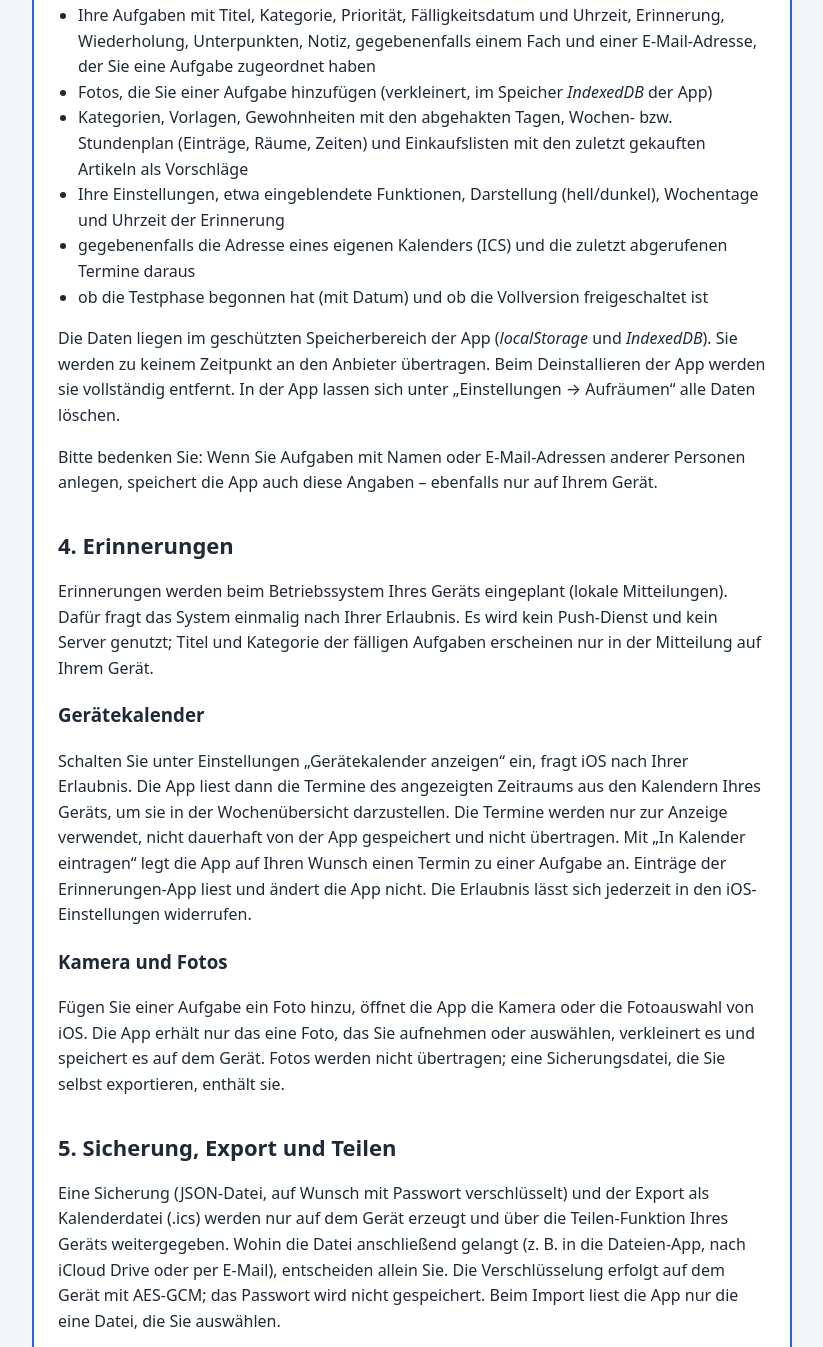
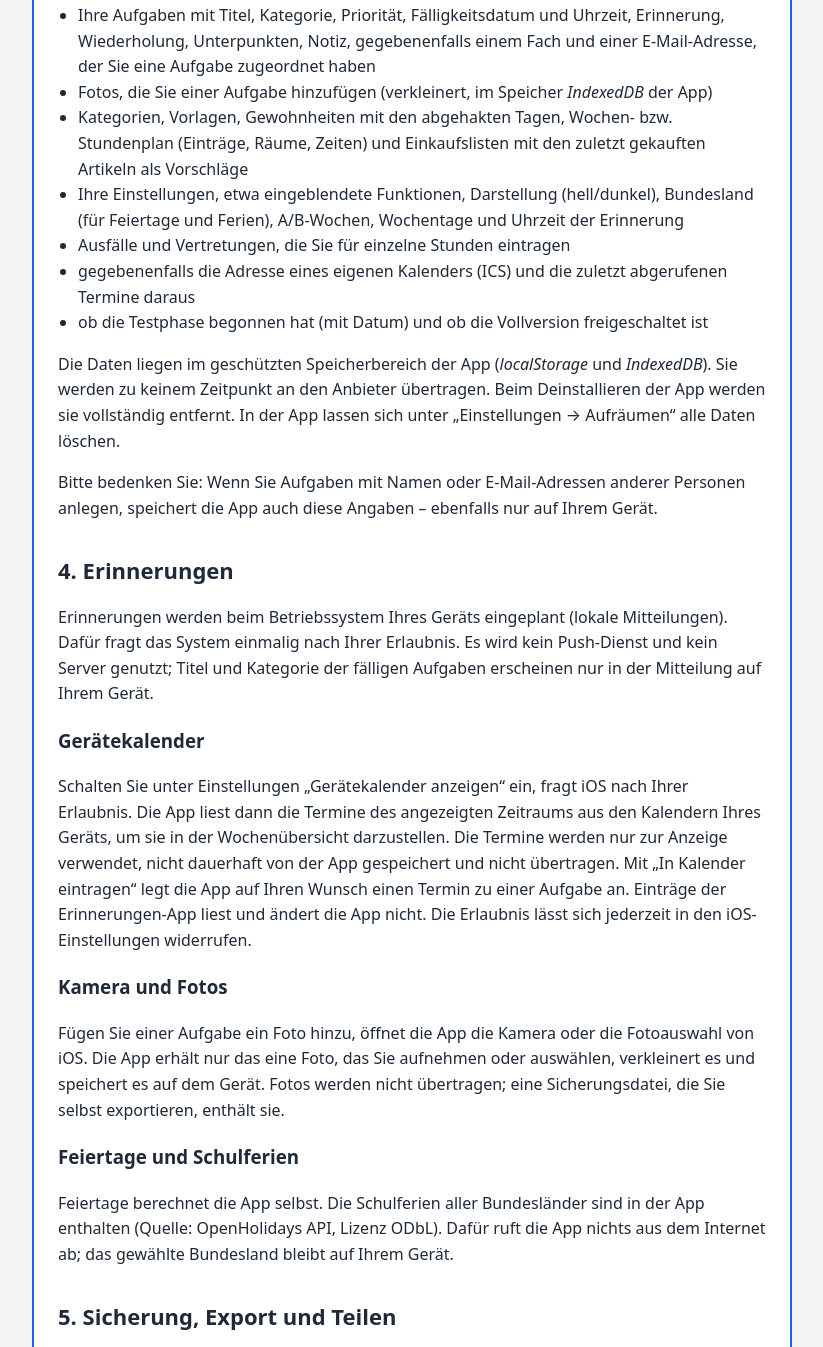
Before and after one commit to simaehlmann-cloud/ToDo-Organizer, a website: page docs/todo-organizer/datenschutz.html in a window 1280 px wide. Shown: the part 806-2153 px from the top of the page, without its empty margins (228-1051 px from the left). Drawn offline with Linux system fonts and the light colour scheme.

Commit message:
Add files via upload

```diff
--- a/docs/todo-organizer/datenschutz.html
+++ b/docs/todo-organizer/datenschutz.html
@@ -66,7 +66,8 @@ von Daten an Dritte.
 <li>Fotos, die Sie einer Aufgabe hinzufügen (verkleinert, im Speicher <em>IndexedDB</em> der App)</li>
 <li>Kategorien, Vorlagen, Gewohnheiten mit den abgehakten Tagen, Wochen- bzw. Stundenplan
   (Einträge, Räume, Zeiten) und Einkaufslisten mit den zuletzt gekauften Artikeln als Vorschläge</li>
-<li>Ihre Einstellungen, etwa eingeblendete Funktionen, Darstellung (hell/dunkel), Wochentage und Uhrzeit der Erinnerung</li>
+<li>Ihre Einstellungen, etwa eingeblendete Funktionen, Darstellung (hell/dunkel), Bundesland (für Feiertage und Ferien), A/B-Wochen, Wochentage und Uhrzeit der Erinnerung</li>
+<li>Ausfälle und Vertretungen, die Sie für einzelne Stunden eintragen</li>
 <li>gegebenenfalls die Adresse eines eigenen Kalenders (ICS) und die zuletzt abgerufenen Termine daraus</li>
 <li>ob die Testphase begonnen hat (mit Datum) und ob die Vollversion freigeschaltet ist</li>
 </ul>
@@ -101,6 +102,13 @@ Die Erlaubnis lässt sich jederzeit in den iOS-Einstellungen widerrufen.
 Fügen Sie einer Aufgabe ein Foto hinzu, öffnet die App die Kamera oder die Fotoauswahl von iOS.
 Die App erhält nur das eine Foto, das Sie aufnehmen oder auswählen, verkleinert es und speichert
 es auf dem Gerät. Fotos werden nicht übertragen; eine Sicherungsdatei, die Sie selbst exportieren, enthält sie.
+</p>
+
+<h3>Feiertage und Schulferien</h3>
+<p>
+Feiertage berechnet die App selbst. Die Schulferien aller Bundesländer sind in der App enthalten
+(Quelle: OpenHolidays API, Lizenz ODbL). Dafür ruft die App nichts aus dem Internet ab; das gewählte
+Bundesland bleibt auf Ihrem Gerät.
 </p>
 
 <h2>5. Sicherung, Export und Teilen</h2>
```
